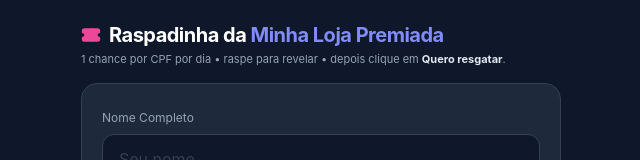
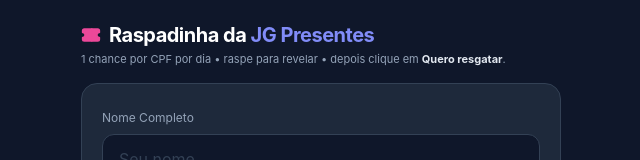
Before and after one commit to geovanesilvatst0-hue/RASPADINHA-JG, a React (Vite) app: page / in a window 1280 px wide. Shown: the top 160 px of the page, without its empty margins (319-959 px from the left). Built offline with nearby package versions, Linux system fonts and the light colour scheme; no server answers; the database is empty.

Commit message:
teste direto da fonte

```diff
--- a/constants.ts
+++ b/constants.ts
@@ -2,17 +2,17 @@
 import { Prize, StoreConfig } from './types';
 
 export const INITIAL_PRIZES: Prize[] = [
-  { id: '1', name: '10% de Desconto', description: 'Ganhou 10% na próxima compra!', isWinning: true },
+  { id: '1', name: '50% de Desconto', description: 'Ganhou 10% na próxima compra!', isWinning: true },
   { id: '2', name: 'Brinde Surpresa', description: 'Retire um brinde no balcão!', isWinning: true },
   { id: '3', name: 'Vale R$ 20,00', description: 'Desconto direto no caixa.', isWinning: true },
-  { id: '4', name: 'Tente Novamente', description: 'Não foi dessa vez!', isWinning: false },
+  { id: '4', name: 'Teste direto na fonte', description: 'Não foi dessa vez!', isWinning: false },
 ];
 
 export const INITIAL_CONFIG: StoreConfig = {
-  name: 'Minha Loja Premiada',
+  name: 'JG Presentes',
   logoUrl: 'https://cdn-icons-png.flaticon.com/512/606/606547.png',
   primaryColor: '#4f46e5',
-  whatsappNumber: '5511999999999',
+  whatsappNumber: '5564993408657',
   adminPassword: 'admin',
   // Número que receberá os leads do botão "Quero fazer minha própria raspadinha"
   adminContactNumber: '5564993408657',
```
